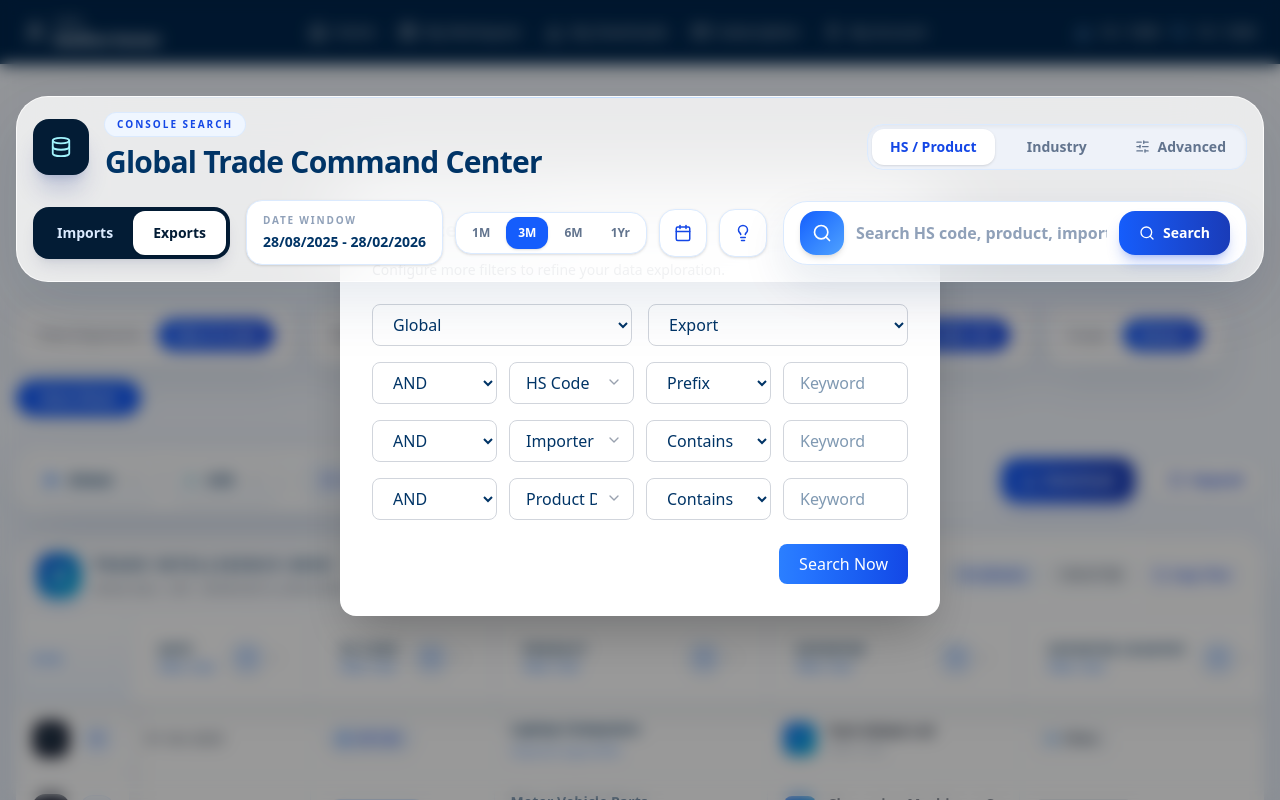
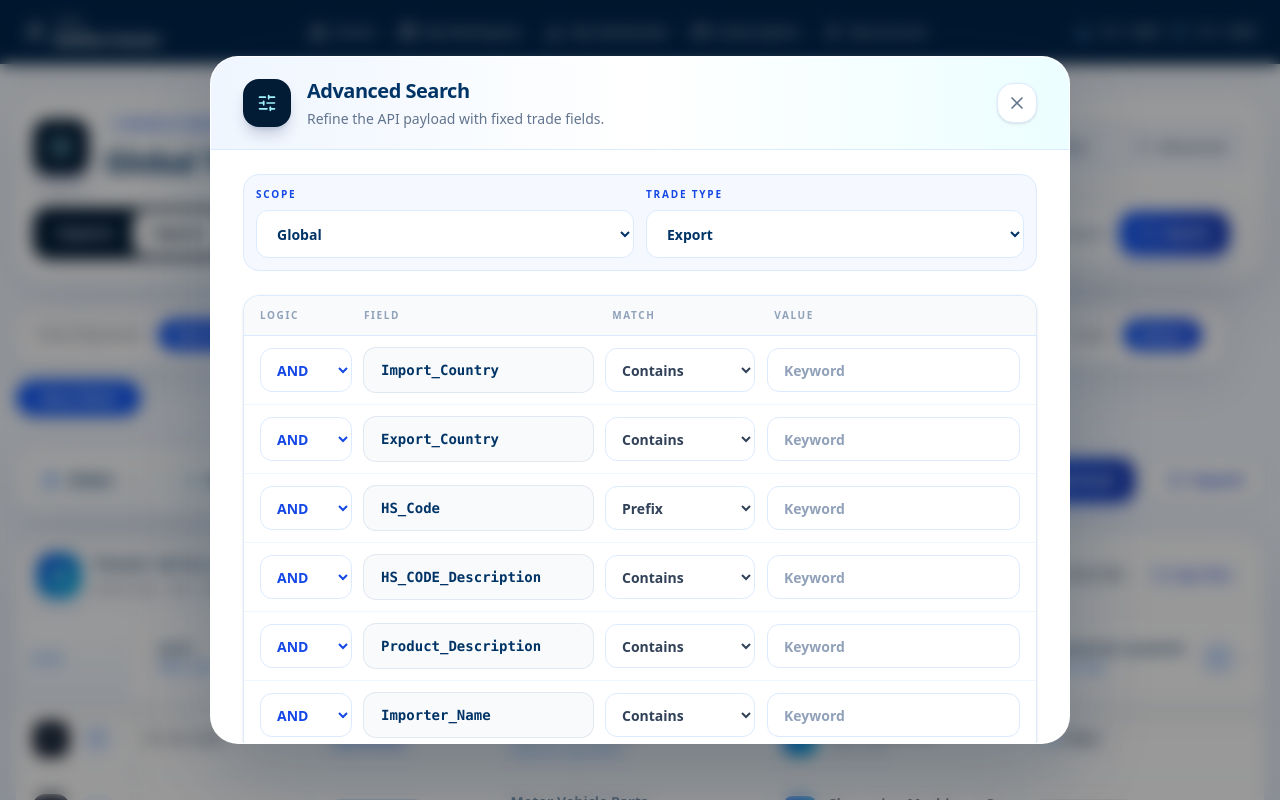
Before and after one commit to MadhavKumar200625/console-exim-trade, a Next.js app: page /search in a window 1280 px wide. Both pictures are taken after a click on the button "Advanced". Shown: the top 800 px of the page. Built offline with nearby package versions, Linux system fonts and the light colour scheme.

Commit message:
search api integrated

```diff
--- a/app/search/SearchConsole.js
+++ b/app/search/SearchConsole.js
@@ -116,13 +116,14 @@ export default function SearchConsole({
   const [isLoading, setIsLoading] = useState(false);
   const [apiMessage, setApiMessage] = useState("");
   const [toast, setToast] = useState(null);
-  const [advancedRows, setAdvancedRows] = useState([
-    { operator: "AND", field: "HS_Code", mode: "prefix", value: "" },
-    { operator: "AND", field: "Importer_Name", mode: "contains", value: "" },
-    { operator: "AND", field: "Product_Description", mode: "contains", value: "" },
-  ]);
-  const [activeFieldDropdown, setActiveFieldDropdown] = useState(null);
-  const [fieldQueries, setFieldQueries] = useState({});
+  const [advancedRows, setAdvancedRows] = useState(
+    SEARCH_FIELDS.map((field) => ({
+      operator: "AND",
+      field,
+      mode: field === "HS_Code" ? "prefix" : "contains",
+      value: "",
+    })),
+  );
 
   const [dateRange, setDateRange] = useState({
     start: "2025-08-28",
@@ -268,20 +269,6 @@ export default function SearchConsole({
         itemIndex === index ? { ...item, [key]: value } : item,
       ),
     );
-  }
-
-  function getFieldQuery(index, field) {
-    return fieldQueries[index] ?? labelForField(field);
-  }
-
-  function updateFieldQuery(index, value) {
-    setFieldQueries((current) => ({ ...current, [index]: value }));
-  }
-
-  function selectAdvancedField(index, field) {
-    updateAdvancedRow(index, "field", field);
-    updateFieldQuery(index, labelForField(field));
-    setActiveFieldDropdown(null);
   }
 
   function normalizeApiRows(apiRows) {
@@ -1405,34 +1392,47 @@ export default function SearchConsole({
             initial={{ opacity: 0 }}
             animate={{ opacity: 1 }}
             exit={{ opacity: 0 }}
-            className="fixed inset-0 bg-black/40 backdrop-blur-sm flex items-center justify-center z-50"
+            className="fixed inset-0 z-[10000] flex items-center justify-center bg-black/40 backdrop-blur-sm"
           >
             <motion.div
               initial={{ scale: 0.9, opacity: 0 }}
               animate={{ scale: 1, opacity: 1 }}
               exit={{ scale: 0.9, opacity: 0 }}
               transition={{ duration: 0.3 }}
-              className="bg-white rounded-2xl shadow-2xl p-6 sm:p-8 w-[90%] sm:w-[600px]"
-            >
-              <div className="flex justify-between items-center mb-4">
-                <h2 className="text-lg sm:text-xl font-semibold text-[#003466]">
+              className="max-h-[86vh] w-[92%] overflow-hidden rounded-[28px] border border-white/80 bg-white shadow-[0_28px_90px_rgba(0,35,70,0.26)] sm:w-[860px]"
+            >
+              <div className="flex items-center justify-between border-b border-blue-100 bg-gradient-to-r from-blue-50 via-white to-cyan-50 px-6 py-5 sm:px-8">
+                <div className="flex items-center gap-4">
+                  <div className="flex h-12 w-12 items-center justify-center rounded-2xl bg-[#031c35] text-cyan-200 shadow-lg shadow-blue-950/20">
+                    <SlidersHorizontal size={20} />
+                  </div>
+                  <div>
+                    <h2 className="text-lg font-black tracking-tight text-[#003466] sm:text-xl">
                       Advanced Search
                     </h2>
-                <button onClick={() => setShowAdvance(false)}>
-                  <X
-                    size={22}
-                    className="text-gray-500 hover:text-blue-600 transition"
-                  />
-                </button>
-              </div>
-              <p className="text-gray-600 mb-6 text-xs sm:text-sm">
-                Configure more filters to refine your data exploration.
+                    <p className="mt-1 text-xs font-medium text-slate-500 sm:text-sm">
+                      Refine the API payload with fixed trade fields.
                     </p>
-              <div className="grid grid-cols-1 sm:grid-cols-2 gap-4 mb-6">
+                  </div>
+                </div>
+                <button
+                  onClick={() => setShowAdvance(false)}
+                  className="flex h-10 w-10 items-center justify-center rounded-2xl border border-blue-100 bg-white text-slate-500 shadow-sm transition hover:bg-blue-50 hover:text-blue-700"
+                >
+                  <X size={20} />
+                </button>
+              </div>
+
+              <div className="max-h-[calc(86vh-90px)] overflow-auto px-6 py-6 sm:px-8">
+                <div className="mb-6 grid grid-cols-1 gap-3 rounded-2xl border border-blue-100 bg-blue-50/60 p-3 sm:grid-cols-2">
+                  <label className="block">
+                    <span className="mb-2 block text-[10px] font-bold uppercase tracking-[0.18em] text-blue-700">
+                      Scope
+                    </span>
                     <select
                       value={country}
                       onChange={(event) => setCountry(event.target.value)}
-                  className="border border-gray-300 rounded-lg px-4 py-2 text-sm sm:text-base focus:ring-2 focus:ring-blue-400"
+                      className="h-12 w-full rounded-xl border border-blue-100 bg-white px-4 text-sm font-bold text-[#003466] outline-none transition focus:ring-2 focus:ring-blue-400"
                     >
                       <option value="">Global</option>
                       {countries.map((item) => (
@@ -1441,87 +1441,54 @@ export default function SearchConsole({
                         </option>
                       ))}
                     </select>
+                  </label>
+                  <label className="block">
+                    <span className="mb-2 block text-[10px] font-bold uppercase tracking-[0.18em] text-blue-700">
+                      Trade Type
+                    </span>
                     <select
                       value={tradeType}
                       onChange={(event) => setTradeType(event.target.value)}
-                  className="border border-gray-300 rounded-lg px-4 py-2 text-sm sm:text-base focus:ring-2 focus:ring-blue-400"
+                      className="h-12 w-full rounded-xl border border-blue-100 bg-white px-4 text-sm font-bold text-[#003466] outline-none transition focus:ring-2 focus:ring-blue-400"
                     >
                       <option value="import">Import</option>
                       <option value="export">Export</option>
                     </select>
-                {advancedRows.map((row, index) => {
-                  const fieldQuery = getFieldQuery(index, row.field);
-                  const filteredFields = SEARCH_FIELDS.filter((field) =>
-                    labelForField(field)
-                      .toLowerCase()
-                      .includes(fieldQuery.toLowerCase()),
-                  );
-
-                  return (
-                  <div key={index} className="grid grid-cols-1 sm:grid-cols-4 gap-3 sm:col-span-2">
+                  </label>
+                </div>
+
+                <div className="overflow-hidden rounded-2xl border border-blue-100 bg-white shadow-sm">
+                  <div className="hidden grid-cols-[92px_1.25fr_150px_1.3fr] gap-3 border-b border-blue-100 bg-slate-50 px-4 py-3 text-[10px] font-black uppercase tracking-[0.16em] text-slate-400 sm:grid">
+                    <span>Logic</span>
+                    <span>Field</span>
+                    <span>Match</span>
+                    <span>Value</span>
+                  </div>
+                  <div className="divide-y divide-blue-50">
+                    {advancedRows.map((row, index) => (
+                      <div
+                        key={row.field}
+                        className="grid grid-cols-1 gap-3 px-4 py-3 transition hover:bg-blue-50/45 sm:grid-cols-[92px_1.25fr_150px_1.3fr] sm:items-center"
+                      >
                         <select
                           value={row.operator}
                           onChange={(event) =>
                             updateAdvancedRow(index, "operator", event.target.value)
                           }
-                      className="border border-gray-300 rounded-lg px-4 py-2 text-sm sm:text-base focus:ring-2 focus:ring-blue-400"
+                          className="h-11 rounded-xl border border-blue-100 bg-white px-3 text-sm font-bold text-blue-700 outline-none transition focus:ring-2 focus:ring-blue-400"
                         >
                           <option value="AND">AND</option>
                           <option value="OR">OR</option>
                         </select>
-                    <div className="relative">
-                      <input
-                        type="text"
-                        value={fieldQuery}
-                        onFocus={() => {
-                          setActiveFieldDropdown(index);
-                          updateFieldQuery(index, labelForField(row.field));
-                        }}
-                        onChange={(event) => {
-                          setActiveFieldDropdown(index);
-                          updateFieldQuery(index, event.target.value);
-                        }}
-                        placeholder="Search Field"
-                        className="w-full border border-gray-300 rounded-lg px-4 py-2 pr-9 text-sm sm:text-base outline-none focus:ring-2 focus:ring-blue-400"
-                      />
-                      <ChevronDown
-                        size={16}
-                        className={`pointer-events-none absolute right-3 top-3 text-gray-400 transition ${
-                          activeFieldDropdown === index ? "rotate-180" : ""
-                        }`}
-                      />
-                      {activeFieldDropdown === index && (
-                        <div className="absolute top-12 left-0 z-50 max-h-56 w-full overflow-auto rounded-xl border border-blue-100 bg-white shadow-xl">
-                          {filteredFields.length > 0 ? (
-                            filteredFields.map((field) => (
-                              <button
-                                key={field}
-                                type="button"
-                                onMouseDown={(event) => event.preventDefault()}
-                                onClick={() => selectAdvancedField(index, field)}
-                                className={`block w-full px-4 py-2 text-left text-sm hover:bg-blue-50 ${
-                                  row.field === field
-                                    ? "bg-blue-50 text-blue-700"
-                                    : "text-gray-700"
-                                }`}
-                              >
-                                {labelForField(field)}
-                              </button>
-                            ))
-                          ) : (
-                            <div className="px-4 py-3 text-sm text-gray-500">
-                              No fields found
-                            </div>
-                          )}
-                        </div>
-                      )}
+                        <div className="flex min-h-11 items-center rounded-xl border border-transparent bg-slate-50 px-4 font-mono text-xs font-bold text-[#003466] ring-1 ring-slate-200 sm:text-sm">
+                          {row.field}
                         </div>
                         <select
                           value={row.mode}
                           onChange={(event) =>
                             updateAdvancedRow(index, "mode", event.target.value)
                           }
-                      className="border border-gray-300 rounded-lg px-4 py-2 text-sm sm:text-base focus:ring-2 focus:ring-blue-400"
+                          className="h-11 rounded-xl border border-blue-100 bg-white px-3 text-sm font-semibold text-slate-700 outline-none transition focus:ring-2 focus:ring-blue-400"
                         >
                           {MATCH_MODES.map((mode) => (
                             <option key={mode} value={mode}>
@@ -1536,21 +1503,30 @@ export default function SearchConsole({
                             updateAdvancedRow(index, "value", event.target.value)
                           }
                           placeholder="Keyword"
-                      className="border border-gray-300 rounded-lg px-4 py-2 text-sm sm:text-base outline-none focus:ring-2 focus:ring-blue-400"
+                          className="h-11 rounded-xl border border-blue-100 bg-white px-4 text-sm font-semibold text-slate-700 outline-none transition placeholder:text-slate-400 focus:ring-2 focus:ring-blue-400"
                         />
                       </div>
-                  );
-                })}
-              </div>
-              <div className="flex justify-end">
+                    ))}
+                  </div>
+                </div>
+              </div>
+
+              <div className="flex items-center justify-end border-t border-blue-100 bg-white px-6 py-4 sm:px-8">
+                <button
+                  onClick={() => setShowAdvance(false)}
+                  className="mr-3 rounded-xl border border-blue-100 bg-white px-5 py-3 text-sm font-bold text-slate-600 transition hover:bg-blue-50 hover:text-blue-700"
+                >
+                  Cancel
+                </button>
                 <button
                   onClick={() => {
                     setShowAdvance(false);
                     handleSearch(true);
                   }}
                   disabled={isLoading}
-                  className="px-5 py-2 text-sm sm:text-base text-white bg-linear-to-r from-blue-500 to-blue-700 rounded-lg hover:shadow-lg transition"
-                >
+                  className="inline-flex items-center gap-2 rounded-xl bg-gradient-to-r from-blue-600 to-blue-800 px-6 py-3 text-sm font-bold text-white shadow-lg shadow-blue-700/25 transition hover:scale-[1.01] disabled:cursor-wait disabled:opacity-60"
+                >
+                  {isLoading && <RefreshCw size={16} className="animate-spin" />}
                   {isLoading ? "Loading" : "Search Now"}
                 </button>
               </div>
```
Lines whose indentation alone changed are shown as unchanged.
